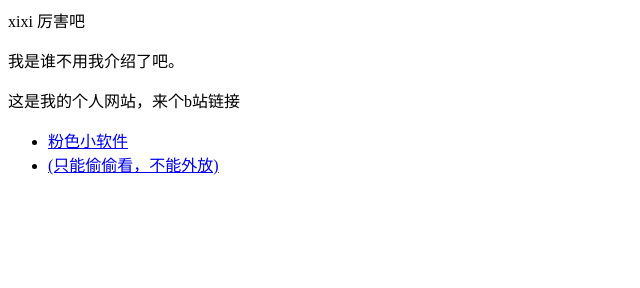
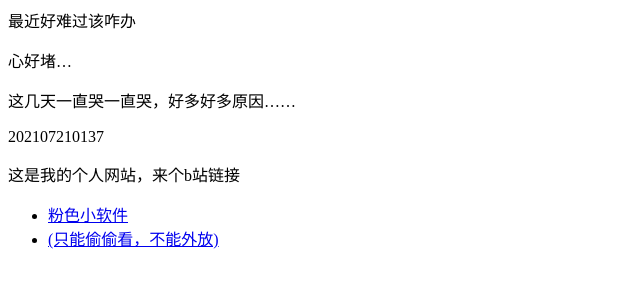
Before and after one commit to nilinico/nilinico.github.io, a plain HTML site: page index.html in a window 1280 px wide. Shown: the whole page, without its empty margins (0-640 px from the left). Drawn offline with Linux system fonts and the light colour scheme.

Commit message:
Update index.html

```diff
--- a/index.html
+++ b/index.html
@@ -1,5 +1,7 @@
-<p> xixi 厉害吧</p>
-<p>我是谁不用我介绍了吧。</p>
+<p> 最近好难过该咋办</p>
+<p>心好堵…</p>
+<p>这几天一直哭一直哭，好多好多原因……</p>
+<p>                         202107210137</p>
 <p>这是我的个人网站，来个b站链接</p>
 
 <ul>
```
